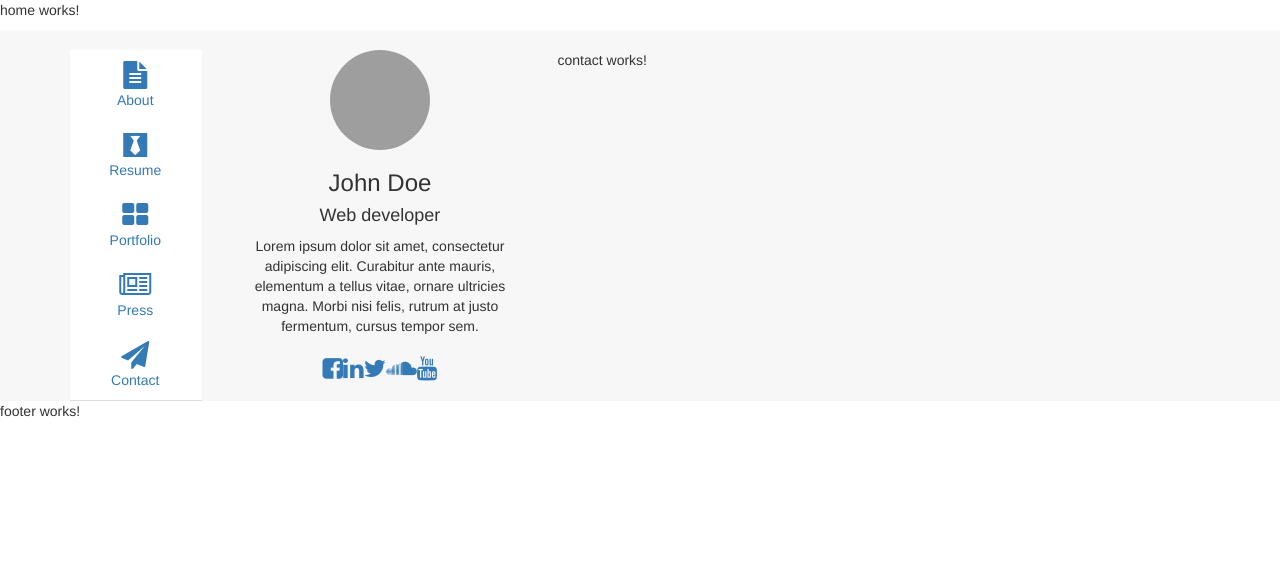
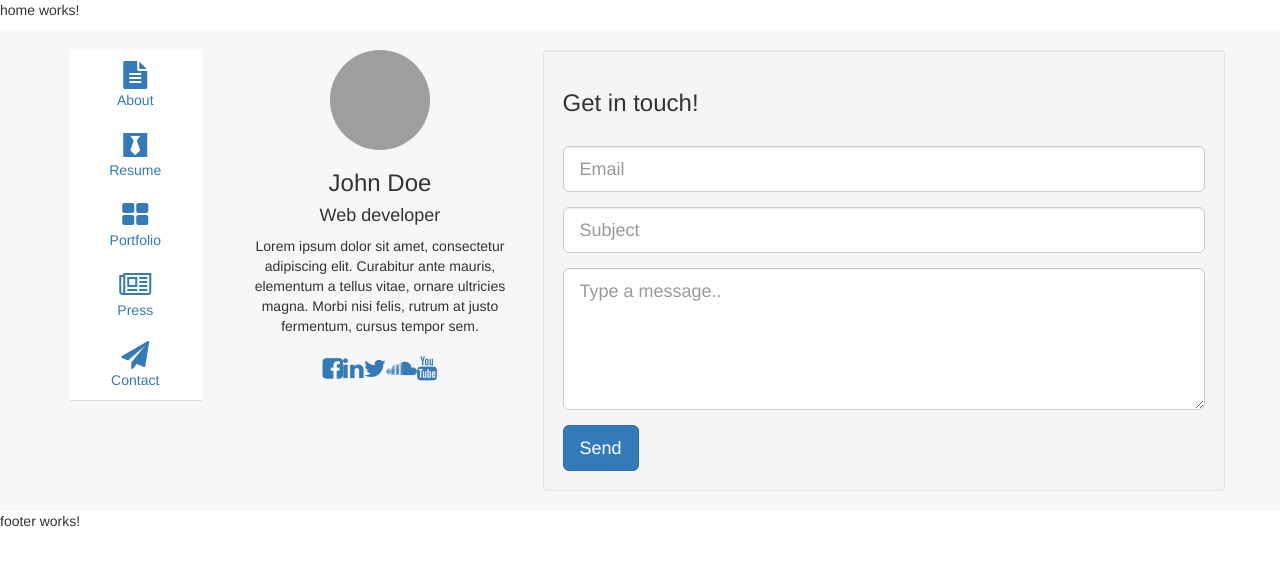
Before and after one commit to ugobriasco/portfolio, an Angular app: page /contact in a window 1280 px wide. Shown: the top 566 px of the page. Built offline with nearby package versions, Linux system fonts and the light colour scheme; grey boxes are pictures that could not be loaded.

Commit message:
mockup form

```diff
--- a/src/app/about/about.component.html
+++ b/src/app/about/about.component.html
@@ -11,3 +11,15 @@ Curabitur lobortis dictum libero sed fringilla. Donec neque metus, pulvinar eu a
 
 Pellentesque vestibulum leo vitae dapibus volutpat. In a augue sed magna vestibulum euismod luctus vel nulla. Donec tincidunt malesuada mauris sodales egestas. Sed laoreet augue in enim consectetur, tristique volutpat purus aliquam. Duis auctor luctus feugiat. Integer vel lacus dignissim, posuere enim ut, rutrum sapien. Nulla condimentum ante vel neque dignissim, in dapibus felis feugiat. In vitae malesuada enim, sed aliquet justo. Aenean fermentum augue ac mi tempus aliquam. Pellentesque ut ex elementum, porttitor arcu quis, rutrum justo. Donec semper lacus eu elit venenatis facilisis. Donec pretium, nibh sit amet cursus ullamcorper, mauris est vehicula elit, tincidunt dignissim lorem ante nec neque. Donec convallis at nunc vitae luctus. Sed lobortis elementum quam, fermentum tristique lorem rutrum a. Nullam ornare bibendum metus non hendrerit.
 </p>
+<p>
+
+  Lorem ipsum dolor sit amet, consectetur adipiscing elit. Phasellus finibus hendrerit metus, pretium eleifend dui tristique ac. Aenean condimentum dolor nunc, vitae blandit urna ornare id. Duis molestie vulputate nunc eget semper. In hac habitasse platea dictumst. Nullam volutpat mattis nulla vitae varius. Suspendisse ornare tellus ac sagittis pulvinar. Nullam feugiat vehicula eleifend.
+
+Suspendisse suscipit, lectus ac ultrices pharetra, metus velit pulvinar augue, bibendum lobortis neque purus et erat. Fusce vitae nisi lobortis, posuere tellus sit amet, convallis velit. Nulla non tincidunt purus. Pellentesque hendrerit convallis nisi ac dictum. Proin eu hendrerit nibh. Nunc at pellentesque urna. Sed pellentesque commodo ullamcorper. Sed iaculis venenatis rhoncus. Suspendisse interdum vel neque vel euismod. Maecenas dignissim egestas ipsum, nec feugiat purus viverra in. Praesent pellentesque vehicula leo, sed congue quam luctus ut. Ut turpis tellus, sagittis eget porta vitae, lobortis eget risus. Ut tincidunt mauris ac feugiat fringilla. In in metus diam. Nam lectus turpis, posuere id elementum at, ornare id leo. Integer consequat lorem auctor libero laoreet, ut rutrum leo ultrices.
+
+Mauris vestibulum ligula dapibus imperdiet sagittis. Vestibulum sed eros efficitur, iaculis dui ut, tempus elit. Duis vel nibh id eros egestas congue. Donec a massa ipsum. Morbi tempus dapibus mollis. Praesent egestas maximus erat id aliquet. Fusce mattis lobortis lorem ac sodales. Duis eu commodo odio. Cras ut purus eleifend, eleifend libero vel, malesuada nisi. Nullam pretium justo non volutpat rutrum. Proin ut hendrerit tellus. Nulla semper sollicitudin leo at rutrum. Etiam velit neque, suscipit at augue ac, interdum volutpat risus.
+
+Curabitur lobortis dictum libero sed fringilla. Donec neque metus, pulvinar eu aliquam nec, volutpat vitae quam. Donec mollis mauris quis lorem dapibus pulvinar. Praesent rutrum enim eget interdum accumsan. Sed ligula sem, fermentum eget ligula venenatis, pulvinar ullamcorper ex. Suspendisse id enim scelerisque, fermentum nisl vel, pretium massa. Morbi congue nulla elementum diam facilisis laoreet eget id massa. Praesent pellentesque mauris efficitur, tristique leo ac, bibendum est. Mauris in lobortis augue. Phasellus id auctor mauris.
+
+Pellentesque vestibulum leo vitae dapibus volutpat. In a augue sed magna vestibulum euismod luctus vel nulla. Donec tincidunt malesuada mauris sodales egestas. Sed laoreet augue in enim consectetur, tristique volutpat purus aliquam. Duis auctor luctus feugiat. Integer vel lacus dignissim, posuere enim ut, rutrum sapien. Nulla condimentum ante vel neque dignissim, in dapibus felis feugiat. In vitae malesuada enim, sed aliquet justo. Aenean fermentum augue ac mi tempus aliquam. Pellentesque ut ex elementum, porttitor arcu quis, rutrum justo. Donec semper lacus eu elit venenatis facilisis. Donec pretium, nibh sit amet cursus ullamcorper, mauris est vehicula elit, tincidunt dignissim lorem ante nec neque. Donec convallis at nunc vitae luctus. Sed lobortis elementum quam, fermentum tristique lorem rutrum a. Nullam ornare bibendum metus non hendrerit.
+</p>
--- a/src/app/app.component.html
+++ b/src/app/app.component.html
@@ -12,7 +12,7 @@
 					</div>
 				</div>
 			</div>
-			<div class="col-md-7 col-sm-12 clearfix">
+			<div class="col-md-7 col-sm-12 clearfix" id="right">
 				<router-outlet></router-outlet>
 			</div>
 		</div>
--- a/src/app/contact/contact.component.html
+++ b/src/app/contact/contact.component.html
@@ -1,3 +1,22 @@
-<p>
-  contact works!
-</p>
+	<div class="row">
+		<div class="col-md-12 well">
+			<h3>Get in touch!</h3>
+			<br>
+			<form>
+				<div class="form-group form-group-lg">
+					<input class="form-control" type="email" placeholder="Email">
+				</div>
+				<div class="form-group form-group-lg">
+
+					<input class="form-control" type="text" placeholder="Subject">
+				</div>
+				<div class="form-group form-group-lg">
+					<textarea class="form-control" rows="5" placeholder="Type a message.."></textarea>
+				</div>
+				<button class="btn btn-primary btn-lg">Send</button>
+
+			</form>
+
+
+		</div>
+	</div>
```
Also changed, not shown: src/app/app.component.css (line endings or trailing spaces).
